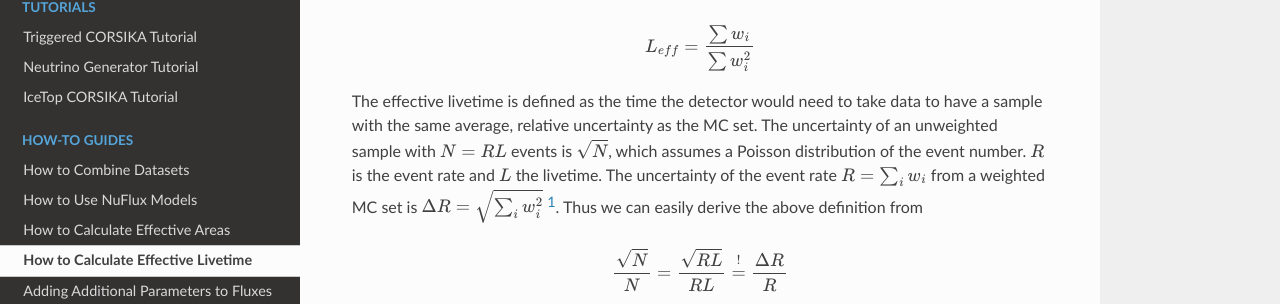
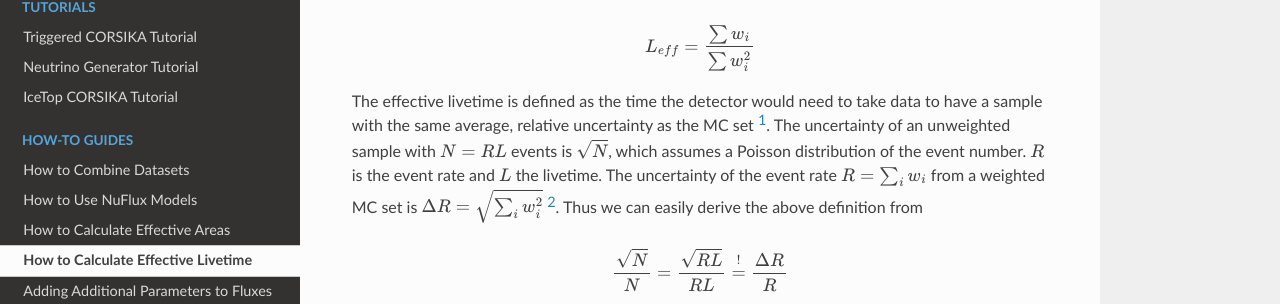
Before and after one commit to icecube/simweights, a Sphinx documentation site: the page built from docs/livetime.rst, in a window 1280 px wide and 900 px high. Shown: the part 207-511 px from the top of the window. Built offline with Sphinx 7.4.7 and the Read the Docs theme 2.0.0, drawn with Linux system fonts in a browser that asks for light colours; some of the changed text lies outside the part shown.

```diff
--- a/docs/livetime.rst
+++ b/docs/livetime.rst
@@ -13,7 +13,7 @@ the sum of the weights.
     L_{eff} = \frac{\sum{w_i}}{\sum{w_i^2}}
 
 The effective livetime is defined as the time the detector would need to take data to have a sample
-with the same average, relative uncertainty as the MC set.
+with the same average, relative uncertainty as the MC set [#]_.
 The uncertainty of an unweighted sample with :math:`N=RL` events is :math:`\sqrt{N}`,
 which assumes a Poisson distribution
 of the event number. :math:`R` is the event rate and :math:`L` the livetime.
```
Also changed, not shown: other parts of docs/livetime.rst (+1 -0 lines).
